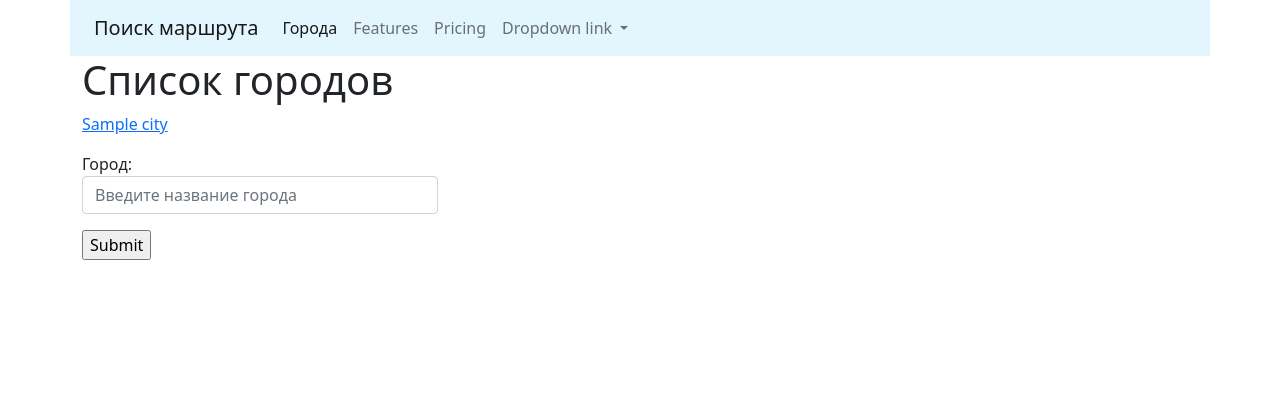
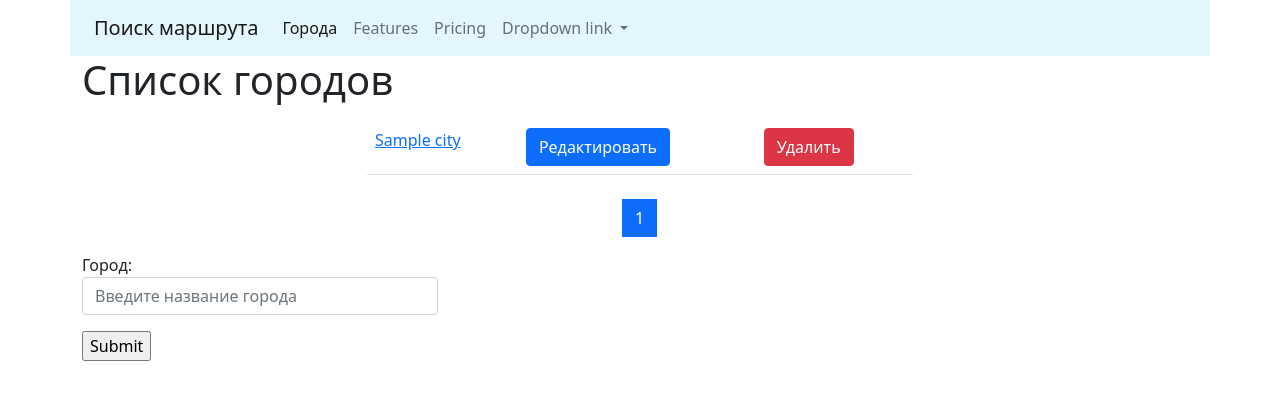
Before and after one commit to TrueNerdDev/find_route, a Django app: page /cities/ in a window 1280 px wide. Shown: the top 400 px of the page. Run offline with Django 4.2, Linux system fonts and the light colour scheme; tables that the repository leaves empty hold one stand-in row (values such as "Sample post").

Commit message:
created pagination

```diff
--- a/cities/templates/cities/home.html
+++ b/cities/templates/cities/home.html
@@ -4,14 +4,57 @@
 {% block content %}
 <h1>Список городов</h1>
 <div class="row">
-    <div class="col-md">
-        {% for object in objects_list %}
-            <p>
-                <a href="{% url 'cities:detail' pk=object.pk%}">{{object.name}}</a>
-                </p>
+    <div class="col-md-6 mx-auto my-2">
+        <table class="table table-hover">
+        {% for object in page_obj %}
+            <tr>
+                <td>
+                    <a href="{% url 'cities:detail' pk=object.pk%}">{{object.name}}</a>
+                </td>
+                <td>
+                    <a href="{% url 'cities:update' pk=object.pk%}">
+                        <button type="submit" class="btn btn-primary">Редактировать</button>
+                    </a>
+                </td>
+                <td>
+                    <a href="{% url 'cities:delete' pk=object.pk%}">
+                        <button type="submit" class="btn btn-danger">Удалить</button>
+                    </a>
+                </td>
+            </tr>
+
         {% endfor %}
+        </table>
     </div>
+
 </div>
+<nav aria-label="Page navigation example">
+  <ul class="pagination justify-content-center">
+    <li class="page-item">
+        {% if page_obj.has_previous %}
+            <a class="page-link" href="?page={{ page_obj.previous_page_number }}" aria-label="Previous">
+            <span aria-hidden="true">&laquo;</span>
+            </a>
+        {% endif %}
+    </li>
+      {% for page in page_obj.paginator.page_range %}
+            <li class="page-item {% if page == page_obj.number %} active {% endif %}">
+                <a class="page-link" href="?page={{ page }}">
+                    {{ page }}
+                </a>
+            </li>
+
+      {% endfor %}
+    <li class="page-item">
+        {% if page_obj.has_next %}
+            <a class="page-link" href="?page={{ page_obj.paginator.num_pages }}" aria-label="Next">
+            <span aria-hidden="true">&raquo;</span>
+            </a>
+        {% endif %}
+    </li>
+  </ul>
+</nav>
+
 <div class="row">
     <div class="col-md-4"><form   action="" method="post"> {% csrf_token %}
     {{ form.as_p }}
--- a/cities/urls.py
+++ b/cities/urls.py
@@ -4,7 +4,8 @@ from cities.views import *
 from cities.views import CityDeleteView
 
 urlpatterns = [
-    path('', home, name='home'),
+    #path('', home, name='home'),
+    path('', CityListList.as_view(), name='home'),
     path('detail/<int:pk>/', CityDetailView.as_view(), name='detail'),
     path('add/', CityCreateView.as_view(), name='create'),
     path('update/<int:pk>/', CityUpdateView.as_view(), name='update'),
--- a/cities/views.py
+++ b/cities/views.py
@@ -1,12 +1,18 @@
+from django.core.paginator import Paginator
 from django.shortcuts import render, get_object_or_404
 from django.urls import reverse_lazy
-from django.views.generic import DetailView, CreateView, UpdateView, DeleteView
+from django.views.generic import DetailView, CreateView, UpdateView, DeleteView, ListView
 
 from cities.forms import HtmlForm, CityForm
 from cities.models import City
 
 __all__ = (
-    'home', 'CityDetailView', 'CityCreateView', 'CityUpdateView', 'DeleteView',
+    'home',
+    'CityDetailView',
+    'CityCreateView',
+    'CityUpdateView',
+    'DeleteView',
+    'CityListList',
 )
 
 
@@ -25,7 +31,10 @@ def home(request, pk=None):
         # return render(request, 'cities/detail.html', context)
     form = CityForm()
     qs = City.objects.all()
-    context = {'objects_list': qs, 'form': form}
+    lst = Paginator(qs, 2)
+    page_number = request.GET.get('page')
+    page_obj = lst.get_page(page_number)
+    context = {'page_obj': page_obj, 'form': form}
     return render(request, 'cities/home.html', context)
 
 
@@ -55,3 +64,15 @@ class CityDeleteView(DeleteView):
 
     def get(self, request, *args, **kwargs):
         return self.post(request, *args, **kwargs)
+
+
+class CityListList(ListView):
+    paginate_by = 2
+    model = City
+    template_name = 'cities/home.html'
+
+    def get_context_data(self, **kwargs):
+        context = super().get_context_data(**kwargs)
+        form = CityForm()
+        context['form'] = form
+        return context
```
